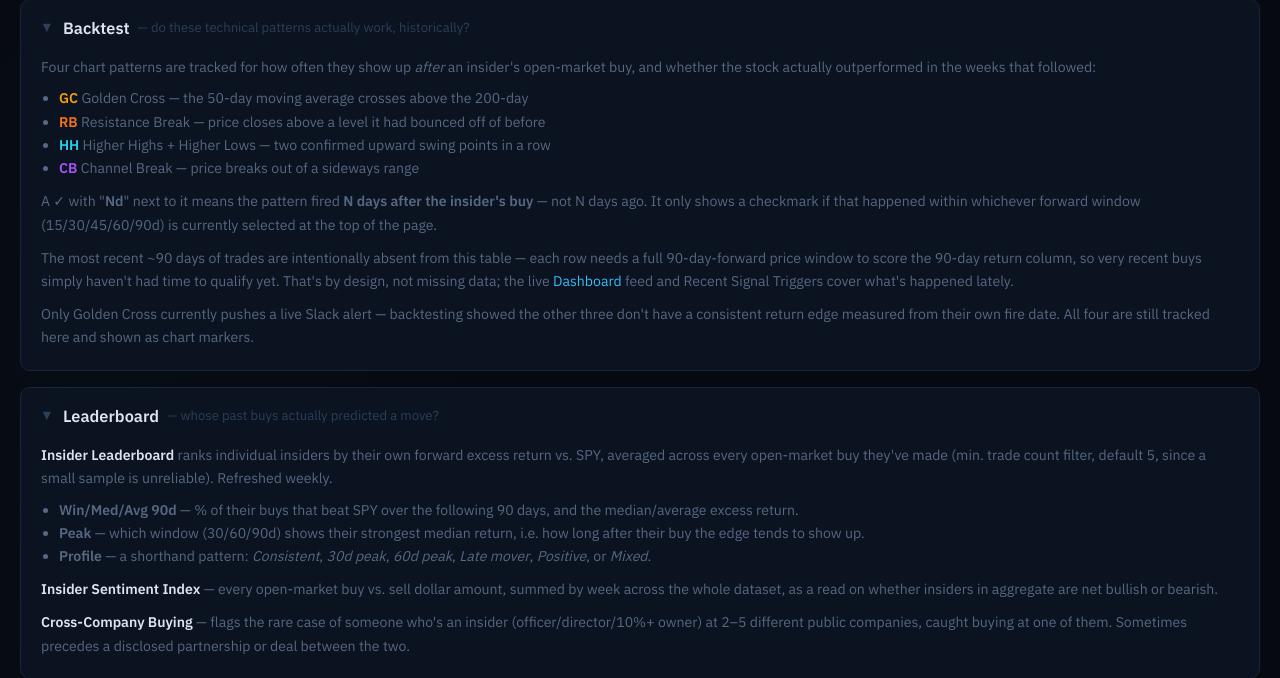
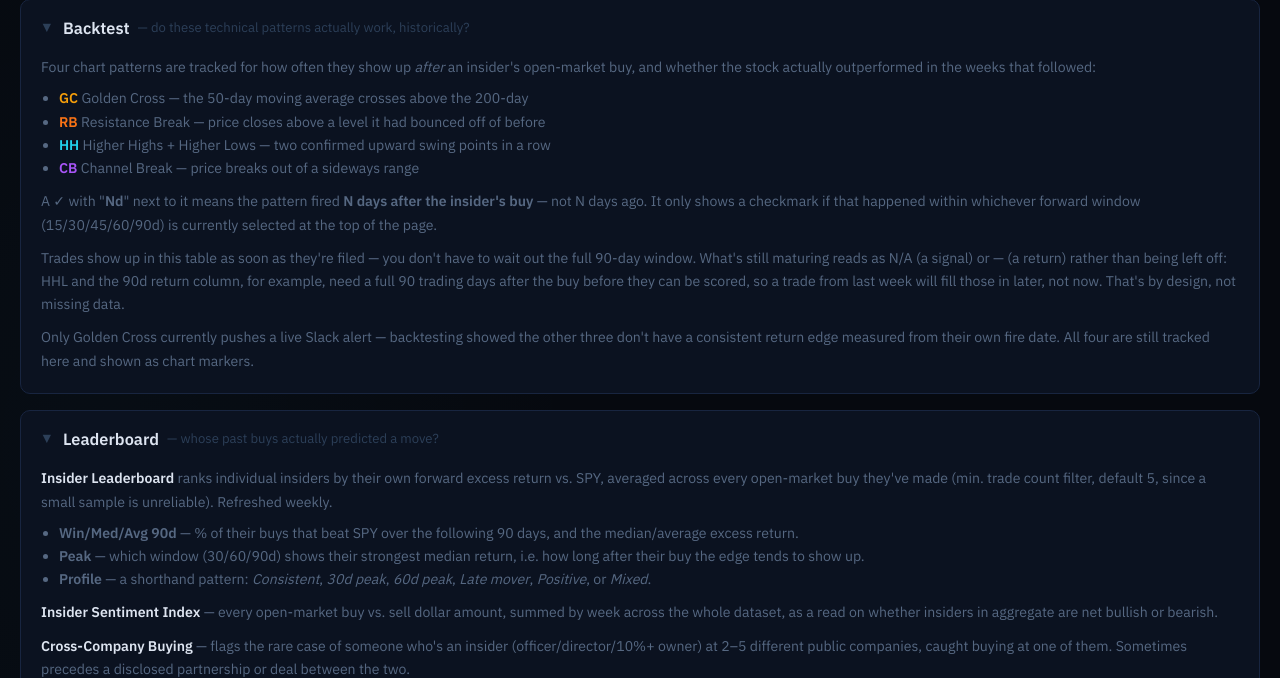
Before and after one commit to cdelvalle81282/insider-tracker, a Python web app: template templates/guide.html in a window 1280 px wide. Shown: the part 1285-1963 px from the top of the page. Run offline with Jinja, Linux system fonts and the light colour scheme; the template is opened without the code that fills it, so the values that code supplies are empty; some libraries are stand-ins or nearby versions.

Commit message:
fix: backtest page was hiding the last 90 days of trades entirely
TRADE_END was hardcoded to today-90d, so the SQL query excluded any
trade in that window outright, and the row-inclusion check additionally
required 5 forward trading bars. Neither was necessary: every
signal/return column already degrades independently to N/A/None until
it has enough forward bars (HHL needs the full 90d), so a trade can be
shown immediately and its cells fill in on later daily backtest runs
as more price history accumulates. Updated the on-page info tip and
Guide copy to match.

Co-Authored-By: Claude Sonnet 5 <noreply@anthropic.com>

```diff
--- a/backtest.py
+++ b/backtest.py
@@ -34,7 +34,9 @@ from db import get_cli_db
 WINDOWS = [15, 30, 45, 60, 90]  # forward windows (calendar days)
 
 TRADE_START = "2024-08-01"   # earliest trade (90-day channel lookback feasible)
-TRADE_END   = (date.today() - timedelta(days=max(WINDOWS))).isoformat()
+TRADE_END   = date.today().isoformat()   # every signal/return column degrades to N/A per-row
+                                          # until it has enough forward bars, so trades don't
+                                          # need to wait out the full 90d window to appear here
 
 CACHE_DIR = Path("data/polygon_cache")
 RATE_LIMIT_SLEEP = 0.25      # seconds between live API calls (paid tier)
@@ -418,7 +420,7 @@ def main() -> None:
                     if b["date"] >= td:
                         trade_idx = i
                         break
-            if trade_idx is None or trade_idx >= len(bars) - 5:
+            if trade_idx is None:
                 continue
 
             # Per-signal computability
--- a/templates/backtest.html
+++ b/templates/backtest.html
@@ -9,7 +9,7 @@
 <div class="mb-6">
   <h1 style="font-family:'Bebas Neue',sans-serif; font-size:1.6rem; letter-spacing:.15em; color:var(--text-1);display:flex;align-items:center;">
     Backtest: Insider Buy → Trend Signals
-    {{ info_tip("For every qualifying insider buy, checks whether GC/RB/HHL/CB fired afterward and how the stock performed at 15/30/45/60/90 days out. A checkmark with \"Nd\" means the pattern fired N days AFTER the buy, not N days ago. The most recent ~90 days of trades are intentionally absent -- each row needs a full forward-return window to score, so very recent buys haven't qualified yet. See the Guide page for full definitions.") }}
+    {{ info_tip("For every qualifying insider buy, checks whether GC/RB/HHL/CB fired afterward and how the stock performed at 15/30/45/60/90 days out. A checkmark with \"Nd\" means the pattern fired N days AFTER the buy, not N days ago. Trades from the last few months show up right away, but individual signals and returns read N/A / — until enough forward trading days have passed to compute them — HHL in particular needs a full 90-day lookahead. See the Guide page for full definitions.") }}
   </h1>
   <p style="font-size:.88rem; color:var(--text-2); margin-top:4px;">
     {% if not running %}
--- a/templates/guide.html
+++ b/templates/guide.html
@@ -82,7 +82,7 @@ is a research-backed weighting of how meaningful a single buy looks, added up fr
   <li><span style="color:#a855f7;font-weight:700;">CB</span> Channel Break — price breaks out of a sideways range</li>
 </ul>
 <p style="margin-top:10px;">A ✓ with "<strong>Nd</strong>" next to it means the pattern fired <strong>N days after the insider's buy</strong> — not N days ago. It only shows a checkmark if that happened within whichever forward window (15/30/45/60/90d) is currently selected at the top of the page.</p>
-<p style="margin-top:10px;">The most recent ~90 days of trades are intentionally absent from this table — each row needs a full 90-day-forward price window to score the 90-day return column, so very recent buys simply haven't had time to qualify yet. That's by design, not missing data; the live <a href="/" style="color:var(--sky);">Dashboard</a> feed and Recent Signal Triggers cover what's happened lately.</p>
+<p style="margin-top:10px;">Trades show up in this table as soon as they're filed — you don't have to wait out the full 90-day window. What's still maturing reads as N/A (a signal) or — (a return) rather than being left off: HHL and the 90d return column, for example, need a full 90 trading days after the buy before they can be scored, so a trade from last week will fill those in later, not now. That's by design, not missing data.</p>
 <p style="margin-top:10px;">Only Golden Cross currently pushes a live Slack alert — backtesting showed the other three don't have a consistent return edge measured from their own fire date. All four are still tracked here and shown as chart markers.</p>
 {% endcall %}
 
```
